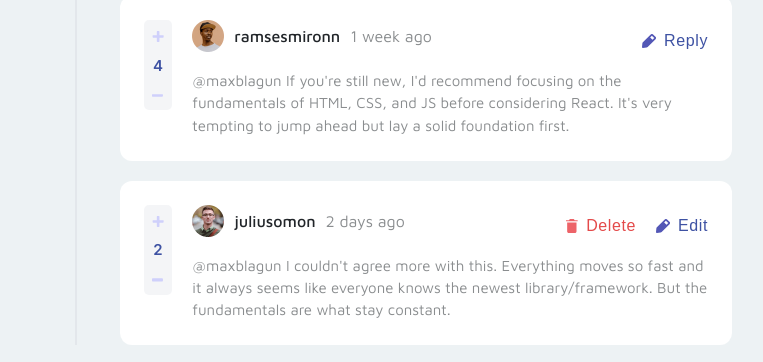
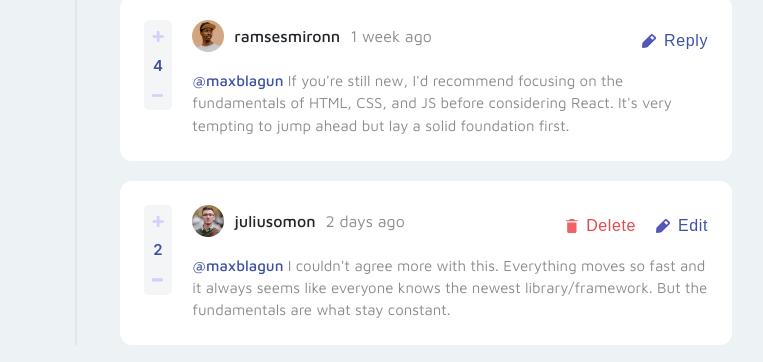
Before and after one commit to Omega116/comment-section-1, a plain HTML site: page index.html in a window 1280 px wide. Shown: the part 423-785 px from the top of the page, without its empty margins (258-1021 px from the left). Drawn offline with Linux system fonts and the light colour scheme.

Commit message:
project finished

```diff
--- a/script.js
+++ b/script.js
@@ -228,7 +228,10 @@ const displayReplies = function (comments) {
       </div>
       <div>
       <p class="user-comment">
-      ${"@" + comment.user.username + " " + arr[i].content}
+      <span class='active-user'>
+      ${"@" + comment.user.username}
+      </span>
+      ${arr[i].content}
       </p>
       </div>
       </div>
--- a/styles.css
+++ b/styles.css
@@ -324,3 +324,8 @@ textarea::placeholder {
     bottom: 3rem;
   }
 }
+
+.active-user {
+  color: #3e52a3;
+  font-weight: 500;
+}
```
